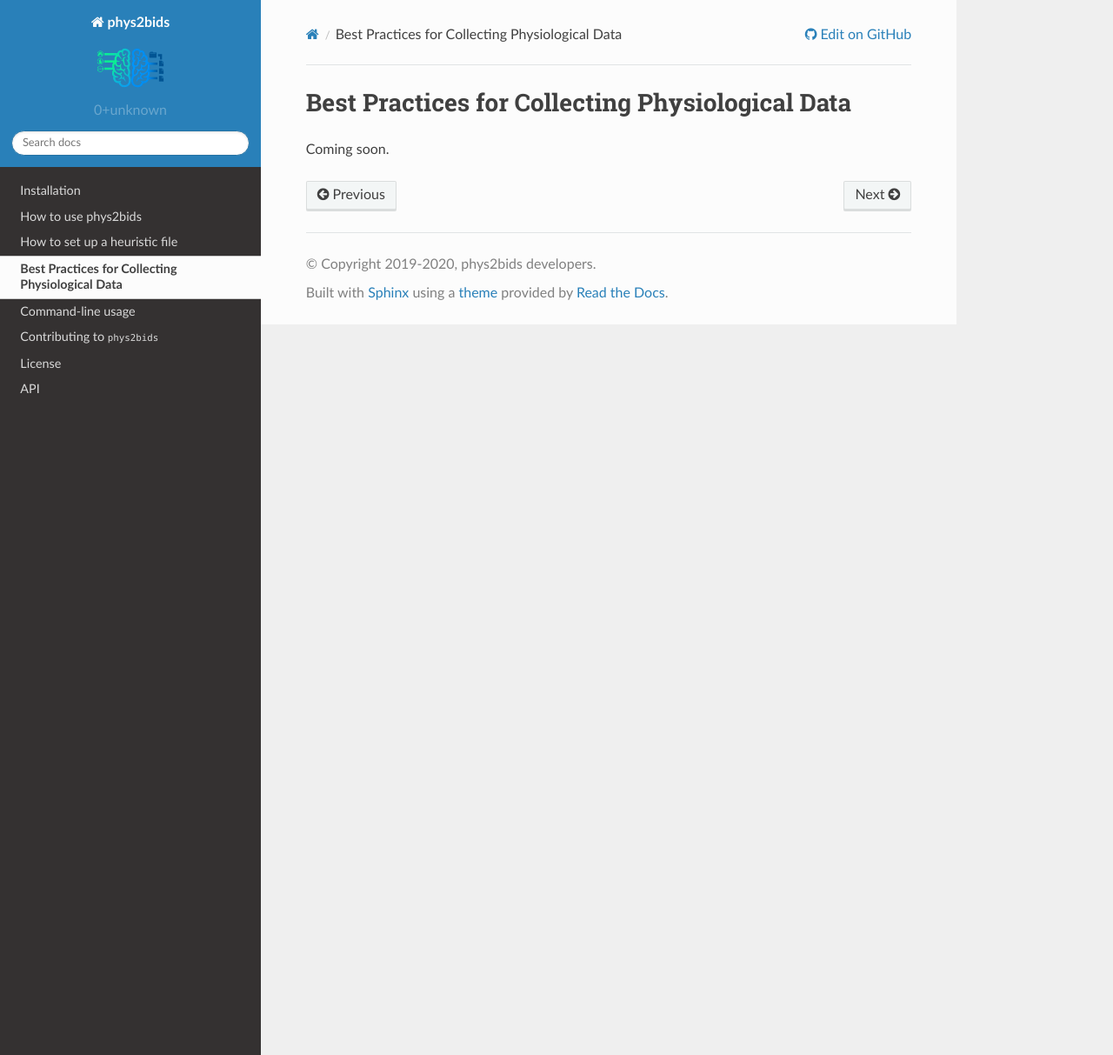
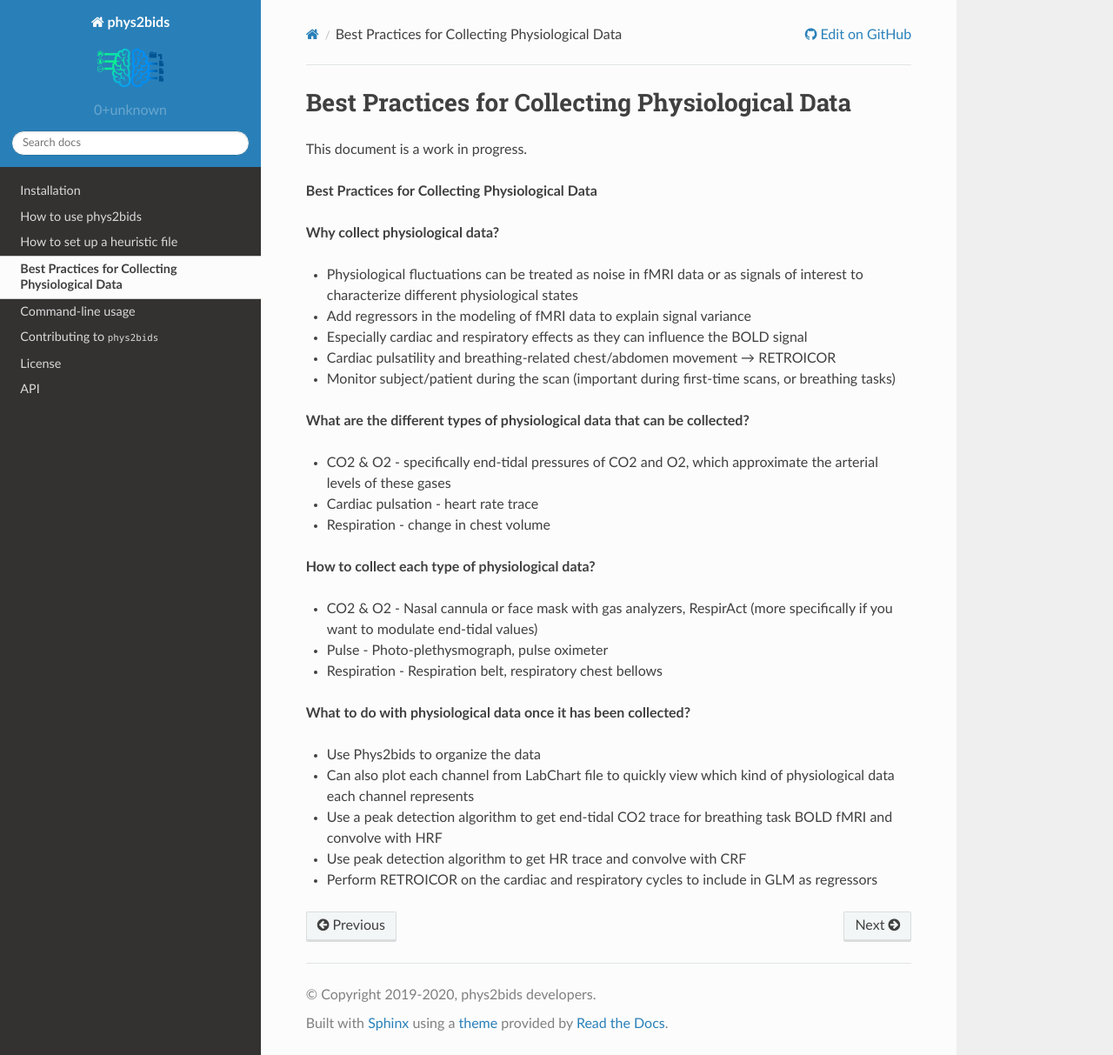
Before and after one commit to physiopy/phys2bids, a Sphinx documentation site: the page built from docs/bestpractice.rst, in a window 1280 px wide and 1213 px high. Shown: the whole window at 87% size. Built offline with Sphinx 7.4.7 and the Read the Docs theme 2.0.0, drawn with Linux system fonts in a browser that asks for light colours.

Commit message:
updated info

```diff
--- a/docs/bestpractice.rst
+++ b/docs/bestpractice.rst
@@ -3,5 +3,34 @@
 ================================================
 Best Practices for Collecting Physiological Data
 ================================================
+This document is a work in progress.
 
-Coming soon.
+**Best Practices for Collecting Physiological Data**
+
+**Why collect physiological data?**
+
+- Physiological fluctuations can be treated as noise in fMRI data or as signals of interest to characterize different physiological states
+- Add regressors in the modeling of fMRI data to explain signal variance
+- Especially cardiac and respiratory effects as they can influence the BOLD signal
+- Cardiac pulsatility and breathing-related chest/abdomen movement → RETROICOR
+- Monitor subject/patient during the scan (important during first-time scans, or breathing tasks)
+
+**What are the different types of physiological data that can be collected?**
+
+- CO2 & O2 - specifically end-tidal pressures of CO2 and O2, which approximate the arterial levels of these gases
+- Cardiac pulsation - heart rate trace
+- Respiration - change in chest volume
+
+**How to collect each type of physiological data?**
+
+- CO2 & O2 - Nasal cannula or face mask with gas analyzers, RespirAct (more specifically if you want to modulate end-tidal values)
+- Pulse - Photo-plethysmograph, pulse oximeter
+- Respiration - Respiration belt, respiratory chest bellows
+
+**What to do with physiological data once it has been collected?**
+
+- Use Phys2bids to organize the data
+- Can also plot each channel from LabChart file to quickly view which kind of physiological data each channel represents
+- Use a peak detection algorithm to get end-tidal CO2 trace for breathing task BOLD fMRI and convolve with HRF
+- Use peak detection algorithm to get HR trace and convolve with CRF
+- Perform RETROICOR on the cardiac and respiratory cycles to include in GLM as regressors
```
